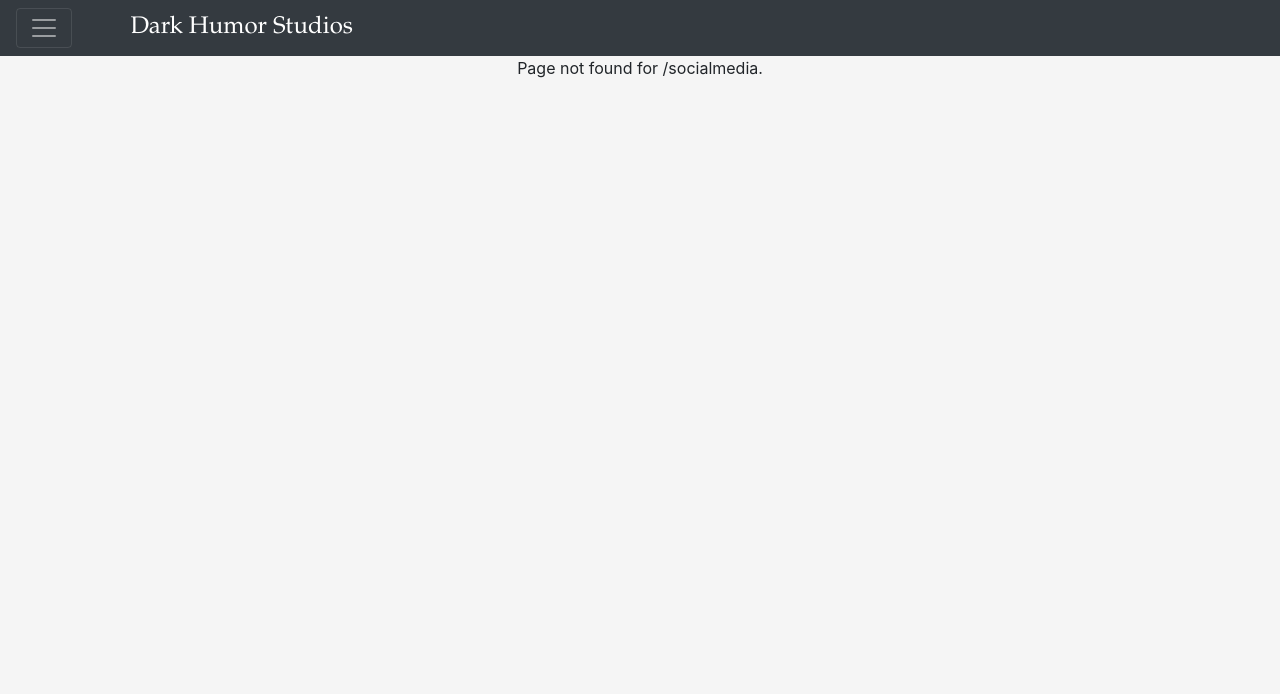
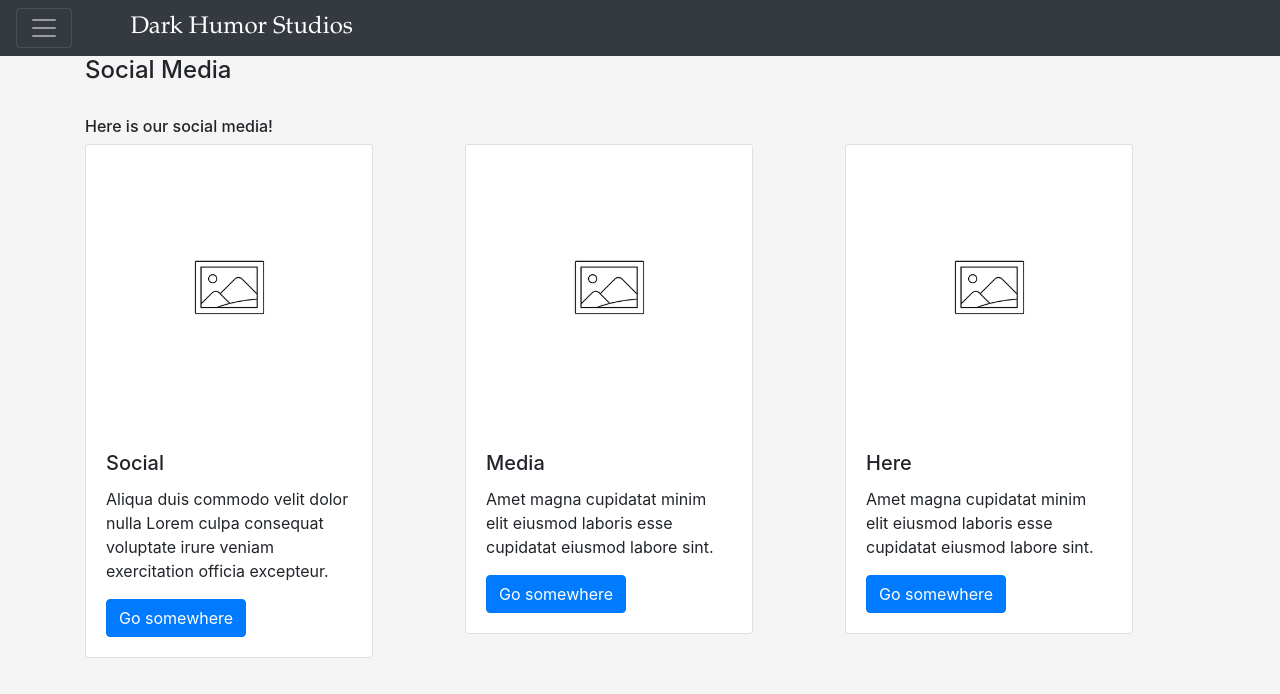
Before and after one commit to jbelciglio/darkhumor, a React (Create React App) app: page /socialmedia in a window 1280 px wide. Before the commit this address had no page. Shown: the top 694 px of the page. Built offline with nearby package versions, Linux system fonts and the light colour scheme.

Commit message:
create Social Media page

```diff
--- a/src/App.js
+++ b/src/App.js
@@ -4,6 +4,7 @@ import Header from './components/Header.js';
 import Home from './components/Home';
 import Projects from './components/Projects';
 import Animation from './components/Animation';
+import SocialMedia from './components/SocialMedia';
 import Games from './components/Games';
 import Contacts from './components/Contacts';
 import Culture from './components/Culture';
@@ -25,6 +26,7 @@ class App extends React.Component {
           <Route exact path="/projects" component={()=> <Projects />} />
           <Route exact path="/animation" component={()=> <Animation />} />
           <Route exact path="/games" component={()=> <Games />} />
+          <Route exact path="/socialmedia" component={()=> <SocialMedia />} />
           <Route exact path="/contacts" component={()=> <Contacts />} />
           <Route exact path="/culture" component={()=> <Culture />} />
           <Route exact path="/future" component={()=> <Future />} />
--- a/src/components/SocialMedia.js
+++ b/src/components/SocialMedia.js
@@ -0,0 +1,49 @@
+import React from "react";
+import "./SocialMedia.css";
+import placeholder from "../assets/images/placeholder-images-image_large.png";
+import ProjectCard from './ProjectCard';
+
+const socialMedia = () => {
+ return (
+    <div className="container">
+        <row>
+        <h4 className="socialTitle">Social Media</h4>
+        <br></br>
+        <h6 className="socialDesc">
+            Here is our social media!
+        </h6>
+        </row>
+        <div className="row">
+        <div className="col">
+            <ProjectCard
+              title="Social"
+              placeholder={placeholder}
+              text="Aliqua duis commodo velit dolor nulla Lorem culpa consequat voluptate irure veniam exercitation officia excepteur."
+              pathname=""
+              buttontext="Go somewhere"
+            />
+          </div>
+          <div className="col">
+            <ProjectCard
+              title="Media"
+              placeholder={placeholder}
+              text="Amet magna cupidatat minim elit eiusmod laboris esse cupidatat eiusmod labore sint."
+              pathname=""
+              buttontext="Go somewhere"
+            />
+          </div>
+          <div className="col">
+            <ProjectCard
+              title="Here"
+              placeholder={placeholder}
+              text="Amet magna cupidatat minim elit eiusmod laboris esse cupidatat eiusmod labore sint."
+              pathname=""
+              buttontext="Go somewhere"
+            />
+          </div>
+        </div>
+      </div>
+ );
+}
+
+export default socialMedia;
```
